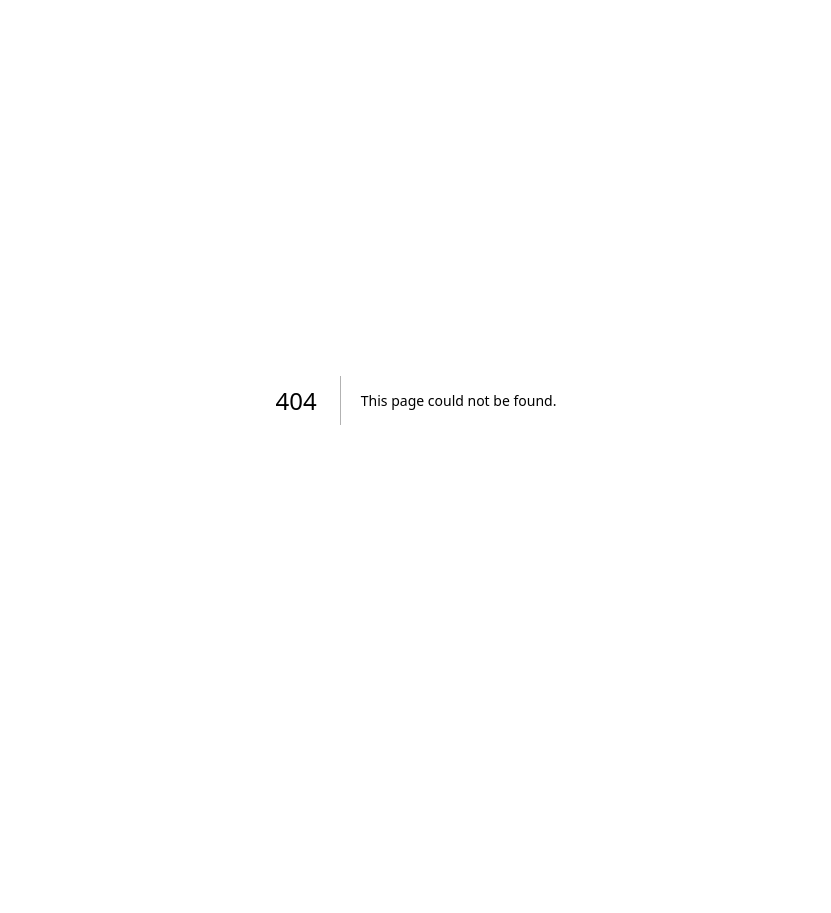
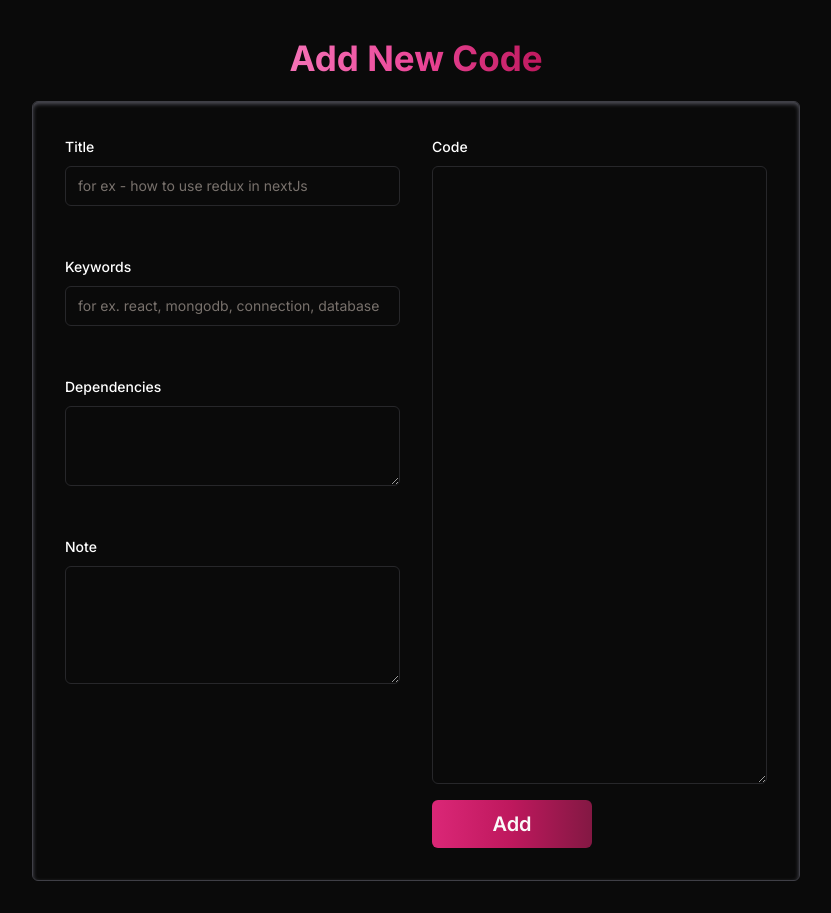
Before and after one commit to AnujChhikara/Vault, a Next.js app: page /new-code in a window 1280 px wide. Before the commit this address had no page. Shown: the whole page, without its empty margins (224-1055 px from the left). Before the commit the page ends 800 px from the top, so only its background shows below. Built offline with nearby package versions, Linux system fonts and the light colour scheme.

Commit message:
add new code form

```diff
--- a/package.json
+++ b/package.json
@@ -22,10 +22,12 @@
     "class-variance-authority": "^0.7.0",
     "clsx": "^2.1.1",
     "framer-motion": "^11.1.9",
+    "install": "^0.13.0",
     "lucide-react": "^0.378.0",
     "mongoose": "^8.3.4",
     "next": "14.2.3",
     "next-auth": "^4.24.7",
+    "npm": "^10.7.0",
     "react": "^18",
     "react-dom": "^18",
     "react-hook-form": "^7.51.4",
--- a/src/app/(auth)/sign-up/page.tsx
+++ b/src/app/(auth)/sign-up/page.tsx
@@ -168,7 +168,7 @@ useEffect(() => {
         <div className="text-center mt-4">
           <p>
             Already a member?{' '}
-            <Link href="/sign-in" className="text-blue-600 hover:text-blue-800">
+            <Link href="/Sign-in" className="text-blue-600 hover:text-blue-800">
               Sign in
             </Link>
           </p>
--- /dev/null
+++ b/src/app/(code)/new-code/page.tsx
@@ -0,0 +1,117 @@
+'use client'
+import { useForm } from 'react-hook-form';
+import {
+  Form,
+  FormField,
+  FormItem,
+  FormLabel,
+  FormMessage,
+} from '@/components/ui/form';
+import { Button } from '@/components/ui/button';
+import { Input } from '@/components/ui/input';
+import Link from 'next/link';
+import { useToast } from '@/components/ui/use-toast';
+import { redirect } from 'next/navigation';
+import { useState } from 'react';
+import { Textarea } from '@/components/ui/textarea';
+
+
+export default function NewCode() {
+
+
+    const form = useForm({
+    defaultValues: {
+      title: '',
+      keywords: '',
+      code:'',
+      dependencies:'',
+      note:''
+
+    },
+  });
+
+  const onSubmit = async(data:any)  =>{
+    console.log(data)
+  }
+
+  return (
+    <div className='bg-black/[0.96] w-screen flex flex-col py-8 justify-center items-center min-h-screen text-white'>
+        <h4 className='text-[35px] font-bold pb-4 h-5/6 underline text-transparent bg-clip-text bg-gradient-to-r from-pink-400 via-pink-500 to-pink-700'>Add New Code</h4>
+        <div className='border p-8 w-3/5  rounded-md border-zinc-700 shadow-inner shadow-zinc-600'>
+         <Form {...form} >
+          <form className="flex justify-around space-x-8" onSubmit={form.handleSubmit(onSubmit)}>
+            <div className='flex flex-col justify-start space-y-12  w-1/2'>
+                 <FormField
+              name="title"
+              control={form.control}
+              render={({ field }) => (
+                <FormItem>
+                  <FormLabel>Title</FormLabel>
+                 <Input required placeholder='for ex - how to use redux in nextJs' className='bg-transparent border-zinc-800' {...field} />
+                  <FormMessage />
+                </FormItem>
+              )}
+            />
+            <FormField
+              name="keywords"
+              control={form.control}
+              render={({ field }) => (
+                <FormItem>
+                  <FormLabel>Keywords</FormLabel>
+                 <Input placeholder='for ex. react, mongodb, connection, database' required className='bg-transparent border-zinc-800' {...field} />
+
+                  <FormMessage />
+                </FormItem>
+              )}
+            />
+
+
+                <FormField
+              name="dependencies"
+              control={form.control}
+              render={({ field }) => (
+                <FormItem>
+                  <FormLabel>Dependencies</FormLabel>
+                  <Textarea rows={3} className='bg-transparent border-zinc-800' {...field} />
+                  <FormMessage />
+                </FormItem>
+              )}
+            />
+
+            <FormField
+              name="note"
+              control={form.control}
+              render={({ field }) => (
+                <FormItem>
+                  <FormLabel>Note</FormLabel>
+                  <Textarea rows={5} className='bg-transparent border-zinc-800' {...field} />
+                  <FormMessage />
+                </FormItem>
+              )}
+            />
+            </div>
+            <div className='w-1/2 flex flex-col space-y-4'>
+
+               <FormField
+              name="code"
+              control={form.control}
+              render={({ field }) => (
+                <FormItem>
+                  <FormLabel>Code</FormLabel>
+
+                  <Textarea {...field} spellCheck={false} rows={30} required className=' bg-transparent border-zinc-800' {...field} />
+                  <FormMessage />
+                </FormItem>
+              )}
+            />
+             <Button className='w-40 py-6 text-xl font-semibold  bg-gradient-to-r from-pink-600 via-pink-700 to-pink-900' type="submit">Add</Button>
+                </div>
+
+
+
+          </form>
+        </Form>
+       </div>
+    </div>
+  )
+}
--- a/src/app/globals.css
+++ b/src/app/globals.css
@@ -81,3 +81,46 @@
   scroll-behavior: smooth;
 
 }
+
+.container {
+  display: flex;
+  overflow: scroll;
+  width: 100%;
+  max-width: 100%;
+  padding-left: 14px;
+  border: 1px grey solid;
+  border-radius: 5px;
+  color: black
+}
+
+.container input {
+  width: 100%;
+  min-width: 50%;
+  border: none;
+  border-radius: 5px;
+  padding: 14px;
+  padding-left: 14px;
+}
+
+.tag {
+  display: flex;
+  align-items: center;
+  margin: 7px 0;
+  margin-right: 10px;
+  padding: 0 10px;
+  padding-right: 5px;
+  border: 1px solid orange;
+  border-radius: 5px;
+  background-color: orange;
+  white-space: nowrap;
+  color: white;
+}
+
+.tag button {
+  display: flex;
+  padding: 6px;
+  border: none;
+  background-color: unset;
+  cursor: pointer;
+  color: white;
+}
--- a/src/app/profile/[username]/page.tsx
+++ b/src/app/profile/[username]/page.tsx
@@ -2,21 +2,31 @@
 
 import { ApiResponse } from '@/types/ApiResponse';
 import axios, { AxiosError } from 'axios';
+import Link from 'next/link';
 import { useParams } from 'next/navigation';
-import React, { useEffect } from 'react'
+import React, { useEffect, useState } from 'react'
 
 export default function Profile() {
     const params = useParams<{ username: string }>();
     const username = params.username;
+    const[errorMessage, setErrorMessage] = useState('')
+    const [userData, setUserData] = useState<any>()
+    const [loading, setLoading] = useState(true);
 
     useEffect(()=>{
         const gettingUserProfile = async() =>{
             try {
-                const response = await axios.get<ApiResponse>( `/api/get-user?username=${username}`)
-                console.log(response.data)
+                const response = await axios.get( `/api/get-user?username=${username}`)
+                const data = response.data.data
+                if(data){
+                  setUserData(data)
+                  setLoading(false);
+                }
             } catch (error) {
                 const axiosError = error as AxiosError<ApiResponse>;
                 console.log(axiosError.response?.data)
+                setErrorMessage(axiosError.response?.data.message || 'Error fetching user profile')
+                setLoading(false);
             }
         }
 
@@ -24,9 +34,28 @@ export default function Profile() {
             gettingUserProfile()
         }
     },[username])
+
+
   return (
     <div className='bg-black/[0.96] min-h-screen text-white'>
-      {username}
+     {loading ? (
+                <div className="flex flex-col justify-center items-center space-y-4 min-h-screen">
+                    <p>Loading...</p>
+                </div>
+            ) : userData ? (
+                <div>
+                  <h3>{userData.username}</h3>
+                  <p>CodeCred:- {userData.codeCred}</p>
+
+                  </div>
+            ) : (
+                <div className="flex flex-col justify-center items-center space-y-4 min-h-screen">
+                    <p>{errorMessage}</p>
+                    <Link href="/" className="p-4 bg-zinc-800 rounded-mds">
+                        Home Page
+                    </Link>
+                </div>
+            )}
     </div>
   )
 }
--- a/src/components/Sections/Navbar.tsx
+++ b/src/components/Sections/Navbar.tsx
@@ -20,7 +20,7 @@ export default function Navbar() {
     <div className='flex w-screen space-x-4 justify-end items-center pr-8'>
       {session ? (
           <>
-            <Link href='#' className="">
+            <Link href={`/profile/${user?.username}`} className="">
              <p className='underline font-semibold'> {user?.username?.toUpperCase() || user?.email}</p>
             </Link>
 
@@ -32,7 +32,7 @@ export default function Navbar() {
           </>
         ) : (
           <>
-          <Link className='font-semibold focus:underline' href='/sign-in'>Log In</Link>
+          <Link className='font-semibold focus:underline' href='/Sign-in'>Log In</Link>
             <Link className=' font-semibold mt-3 mr-1' href="/sign-up">
               <button className="inline-flex items-center justify-center p-0.5 mb-2 me-2 overflow-hidden text-sm font-medium  rounded-lg group bg-gradient-to-br from-zinc-500 to-zinc-800   text-white">
                 <span className=" px-3 py-2 transition-all ease-in duration-300 bg-zinc-900 rounded-md group-hover:bg-opacity-0">
--- /dev/null
+++ b/src/components/ui/textarea.tsx
@@ -0,0 +1,24 @@
+import * as React from "react"
+
+import { cn } from "@/lib/utils"
+
+export interface TextareaProps
+  extends React.TextareaHTMLAttributes<HTMLTextAreaElement> {}
+
+const Textarea = React.forwardRef<HTMLTextAreaElement, TextareaProps>(
+  ({ className, ...props }, ref) => {
+    return (
+      <textarea
+        className={cn(
+          "flex min-h-[80px] w-full rounded-md border border-input bg-background px-3 py-2 text-sm ring-offset-background placeholder:text-muted-foreground focus-visible:outline-none focus-visible:ring-2 focus-visible:ring-ring focus-visible:ring-offset-2 disabled:cursor-not-allowed disabled:opacity-50",
+          className
+        )}
+        ref={ref}
+        {...props}
+      />
+    )
+  }
+)
+Textarea.displayName = "Textarea"
+
+export { Textarea }
```
Also changed, not shown: 1 other file (tests, documents, lock files or other folders).
